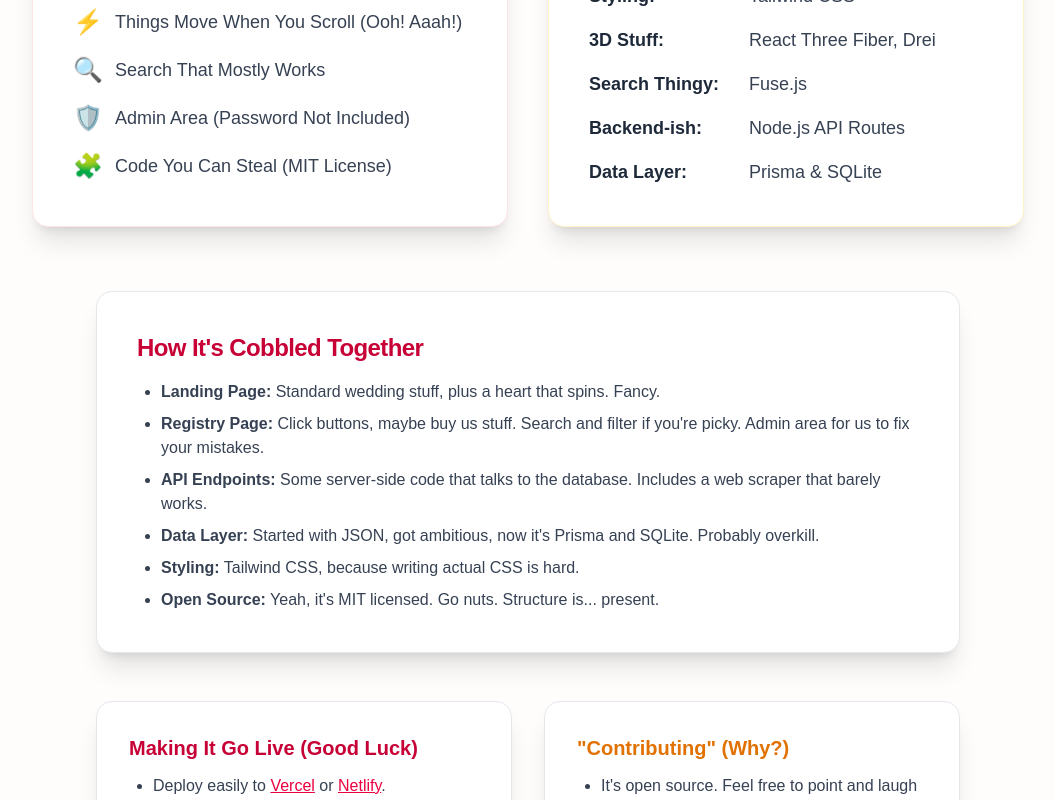
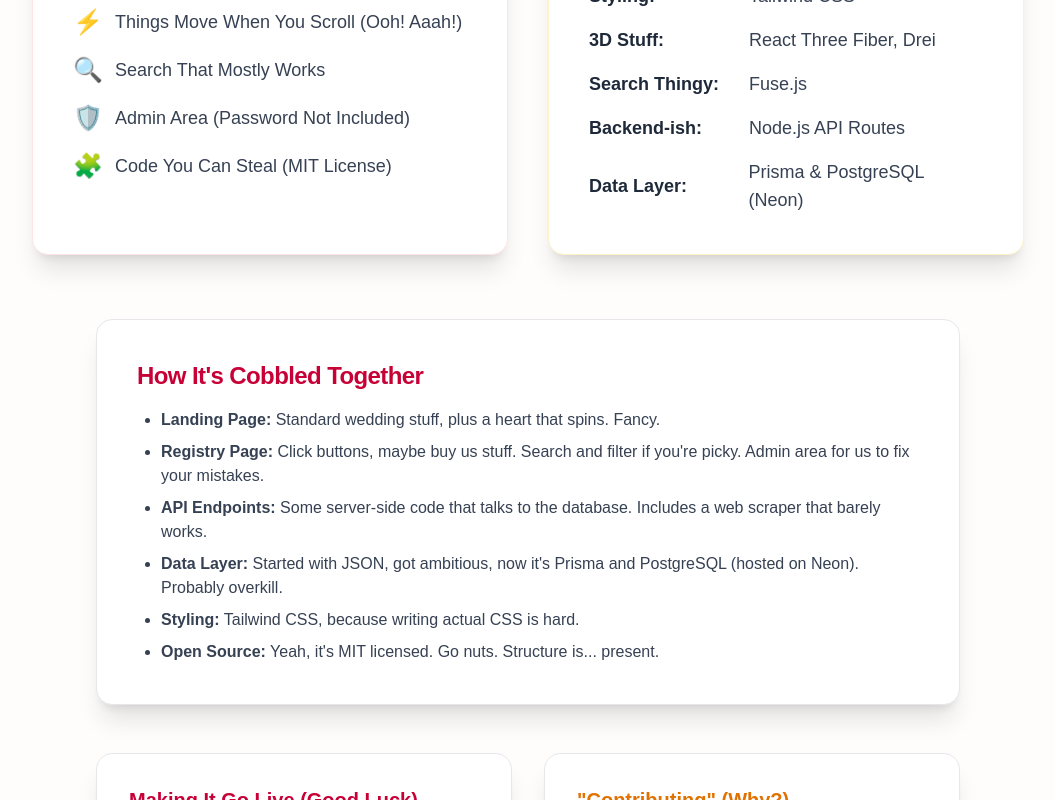
Before and after one commit to fderuiter/wedding_website, a Next.js app: page /project-info in a window 1280 px wide. Shown: the part 607-1407 px from the top of the page, without its empty margins (112-1167 px from the left). Built offline with nearby package versions, Linux system fonts and the light colour scheme.

Commit message:
docs: update tech stack and deployment details to reflect PostgreSQL migration

```diff
--- a/src/app/project-info/page.tsx
+++ b/src/app/project-info/page.tsx
@@ -19,7 +19,7 @@
   { name: 'React Three Fiber, Drei', type: '3D Stuff' }, // That One Heart Animation
   { name: 'Fuse.js', type: 'Search Thingy' }, // Client-Side Fuzzy Search
   { name: 'Node.js API Routes', type: 'Backend-ish' }, // Serverless Functions, Basically
-  { name: 'Prisma & SQLite', type: 'Data Layer' }, // Used to be JSON, Now Fancy
+  { name: 'Prisma & PostgreSQL (Neon)', type: 'Data Layer' }, // Used to be JSON, Now Fancy & Serverless
 ];
 
 const sectionVariants = {
@@ -99,7 +99,7 @@
             <li><strong>Landing Page:</strong> Standard wedding stuff, plus a heart that spins. Fancy.</li>
             <li><strong>Registry Page:</strong> Click buttons, maybe buy us stuff. Search and filter if you&apos;re picky. Admin area for us to fix your mistakes.</li>
             <li><strong>API Endpoints:</strong> Some server-side code that talks to the database. Includes a web scraper that barely works.</li>
-            <li><strong>Data Layer:</strong> Started with JSON, got ambitious, now it&apos;s Prisma and SQLite. Probably overkill.</li>
+            <li><strong>Data Layer:</strong> Started with JSON, got ambitious, now it&apos;s Prisma and PostgreSQL (hosted on Neon). Probably overkill.</li>
             <li><strong>Styling:</strong> Tailwind CSS, because writing actual CSS is hard.</li>
             <li><strong>Open Source:</strong> Yeah, it&apos;s MIT licensed. Go nuts. Structure is... present.</li>
           </ul>
```
